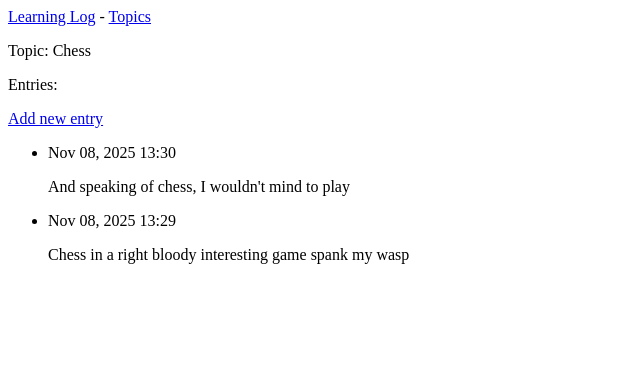
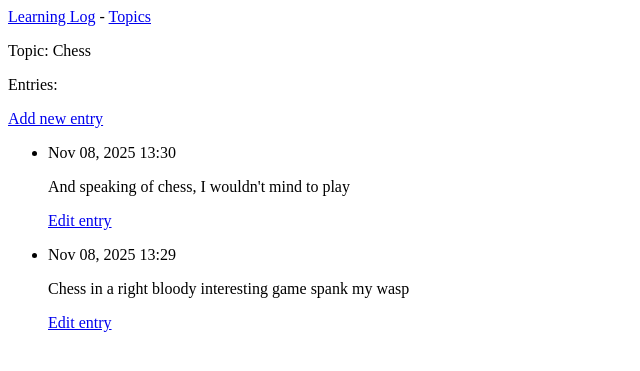
Before and after one commit to callumgordon90/django_practice, a Django app: page /topics/1/ in a window 1280 px wide. Shown: the top 371 px of the page, without its empty margins (0-640 px from the left). Run offline with Django 5.2, Linux system fonts and the light colour scheme; data comes from the database, SQL or seed files in the repository; both versions use the stored data as it was after the commit.

Commit message:
edit entry functionality done

```diff
--- a/learning_logs/templates/learning_logs/topic.html
+++ b/learning_logs/templates/learning_logs/topic.html
@@ -12,6 +12,9 @@
     <li>
         <p>{{ entry.date_added|date:'M d, Y H:i'}}</p>
         <p>{{ entry.text|linebreaks }}</p>
+        <p>
+            <a href="{% url 'learning_logs:edit_entry' entry.id %}">Edit entry</a>
+        </p>
     </li>
 {% empty %}
     <li>There are no more entries for this topic yet.</li>
--- a/learning_logs/urls.py
+++ b/learning_logs/urls.py
@@ -14,6 +14,8 @@ urlpatterns = [
     path('topics/<int:topic_id>/', views.topic, name='topic'),
     #Page for adding a new topic:
     path('new_topic/', views.new_topic, name='new_topic'),
-    #Page for adding a new entry
+    #Page for adding a new entry:
     path('new_entry/<int:topic_id>/', views.new_entry, name='new_entry'),
+    #Page for editing an entry:
+    path('edit_entry/<int:entry_id>/', views.edit_entry, name='edit_entry'),
 ]
--- a/learning_logs/views.py
+++ b/learning_logs/views.py
@@ -1,6 +1,6 @@
 from django.shortcuts import render, redirect
 
-from .models import Topic
+from .models import Topic, Entry
 from .forms import TopicForm, EntryForm
 
 # Create your views here.
@@ -56,3 +56,21 @@ def new_entry(request, topic_id):
     #Display a blank or invalid form:
     context = {'topic': topic, 'form': form }
     return render(request, 'learning_logs/new_entry.html', context)
+
+def edit_entry(request, entry_id):
+    """Edit an existing entry:"""
+    entry = Entry.objects.get(id=entry_id)
+    topic = entry.topic
+
+    if request.method != 'POST':
+        #Initial request; pre-fill form with the current entry:
+        form = EntryForm(instance=entry)
+    else:
+        #POST data submitted; process data:
+        form = EntryForm(instance=entry, data=request.POST)
+        if form.is_valid():
+            form.save()
+            return redirect('learning_logs:topic', topic_id=topic.id)
+
+    context = {'entry': entry, 'topic': topic, 'form': form}
+    return render(request, 'learning_logs/edit_entry.html', context)
```
Also changed, not shown: learning_logs/templates/learning_logs/edit_template.html (added, +14 -0 lines), db.sqlite3.
